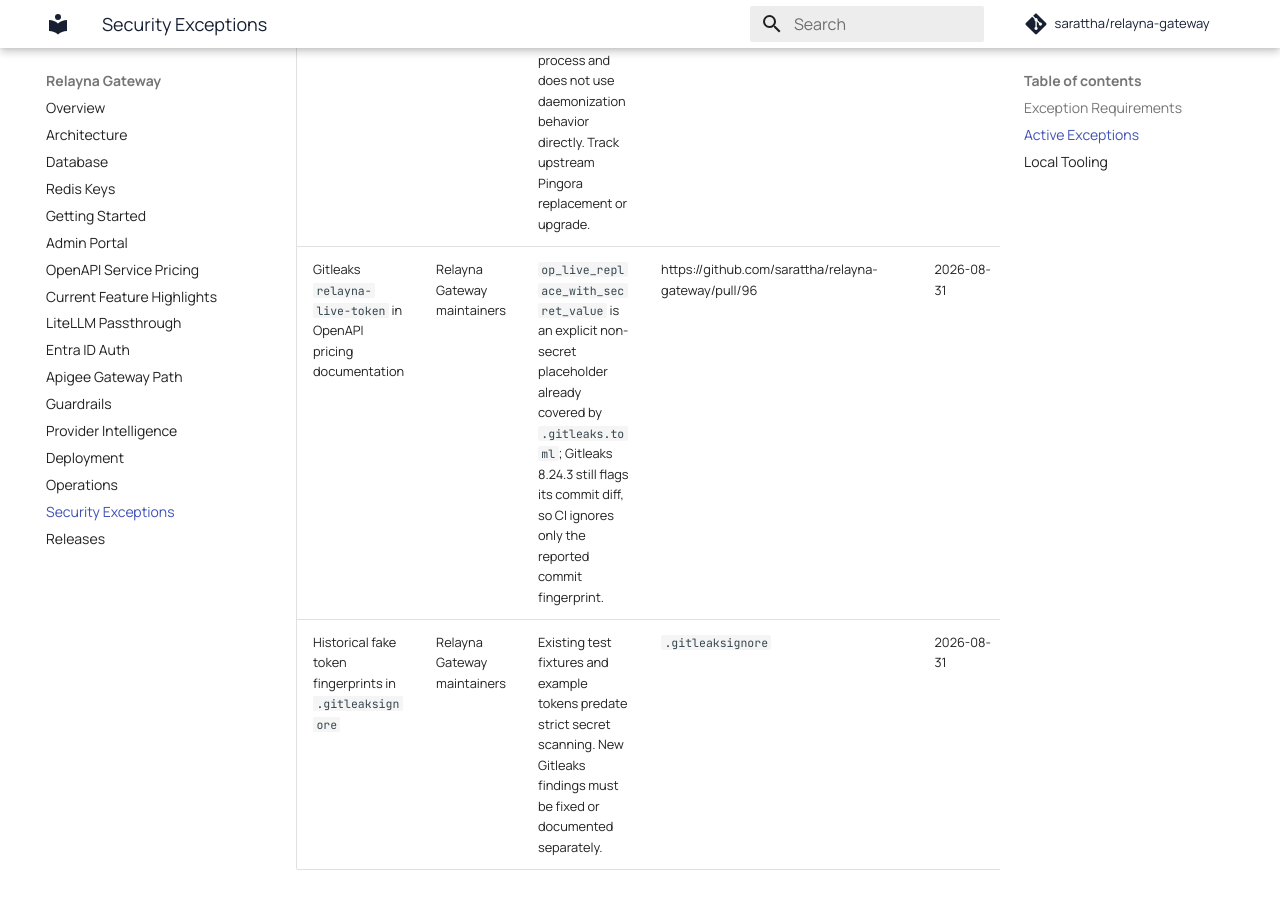
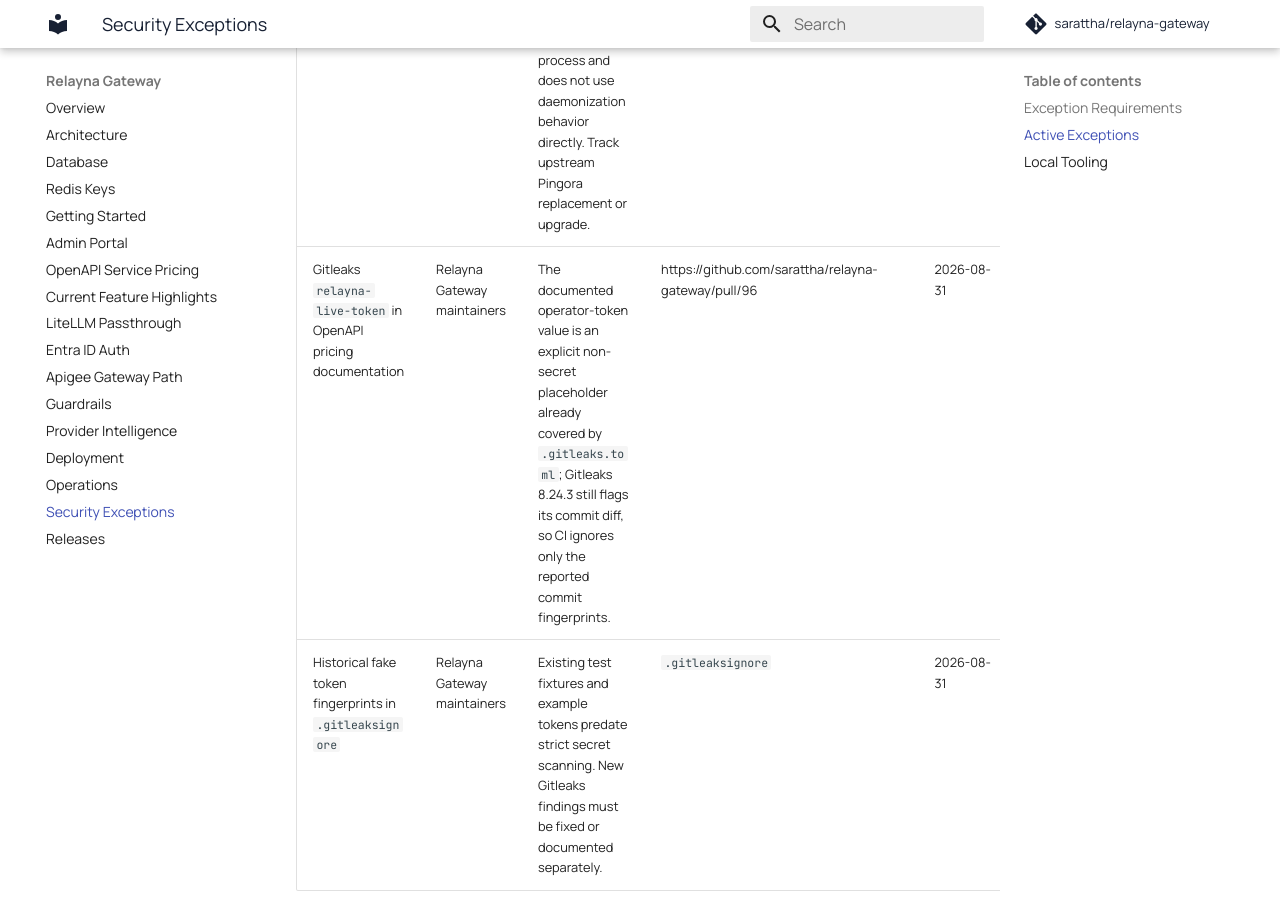
Before and after one commit to sarattha/relayna-gateway, an MkDocs documentation site: the page built from docs/security-exceptions.md, in a window 1280 px wide and 900 px high, scrolled down 2046 px. Built offline with MkDocs 1.6.1 and Material for MkDocs 9.7.7, drawn with Linux system fonts in a browser that asks for light colours; comment, search, counter and statistics services are not loaded.

Commit message:
ci: avoid recursive placeholder finding

```diff
--- a/docs/security-exceptions.md
+++ b/docs/security-exceptions.md
@@ -28,7 +28,7 @@
 | `RUSTSEC-2024-0437` | Relayna Gateway maintainers | Transitive `protobuf` dependency enters through `prometheus` under `pingora-core`; Gateway exports its own bounded Prometheus text metrics and does not parse untrusted protobuf metrics payloads. | https://rustsec.org/advisories/RUSTSEC-2024-0437 | 2026-08-31 |
 | `RUSTSEC-2024-0388` | Relayna Gateway maintainers | Transitive `derivative` dependency enters through `pingora-core`; no direct Gateway code depends on it. Track upstream Pingora replacement or upgrade. | https://rustsec.org/advisories/RUSTSEC-2024-0388 | 2026-08-31 |
 | `RUSTSEC-2025-0069` | Relayna Gateway maintainers | Transitive `daemonize` dependency enters through `pingora-core`; Gateway runs as a foreground container process and does not use daemonization behavior directly. Track upstream Pingora replacement or upgrade. | https://rustsec.org/advisories/RUSTSEC-2025-0069 | 2026-08-31 |
-| Gitleaks `relayna-live-token` in OpenAPI pricing documentation | Relayna Gateway maintainers | `op_live_replace_with_secret_value` is an explicit non-secret placeholder already covered by `.gitleaks.toml`; Gitleaks 8.24.3 still flags its commit diff, so CI ignores only the reported commit fingerprint. | https://github.com/sarattha/relayna-gateway/pull/96 | 2026-08-31 |
+| Gitleaks `relayna-live-token` in OpenAPI pricing documentation | Relayna Gateway maintainers | The documented operator-token value is an explicit non-secret placeholder already covered by `.gitleaks.toml`; Gitleaks 8.24.3 still flags its commit diff, so CI ignores only the reported commit fingerprints. | https://github.com/sarattha/relayna-gateway/pull/96 | 2026-08-31 |
 | Historical fake token fingerprints in `.gitleaksignore` | Relayna Gateway maintainers | Existing test fixtures and example tokens predate strict secret scanning. New Gitleaks findings must be fixed or documented separately. | `.gitleaksignore` | 2026-08-31 |
 
 ## Local Tooling
```
Also changed, not shown: 1 other file.
